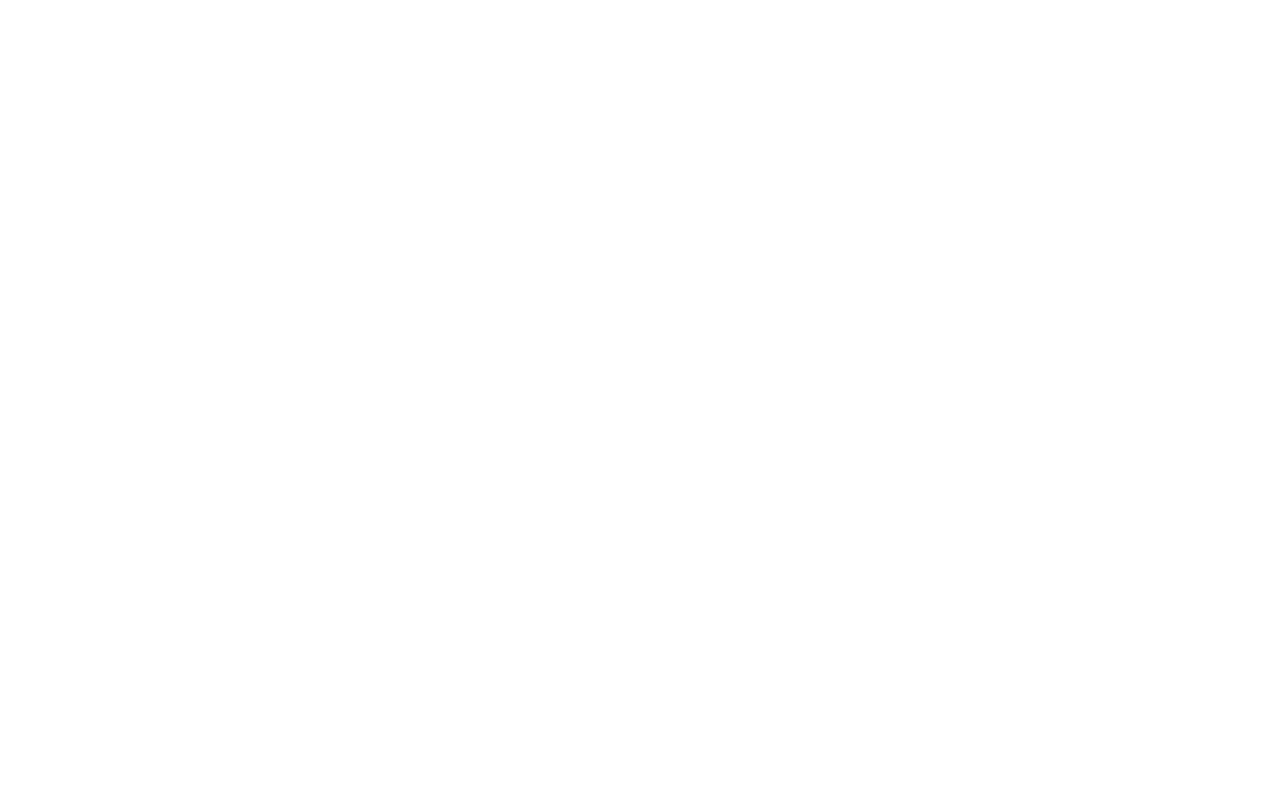
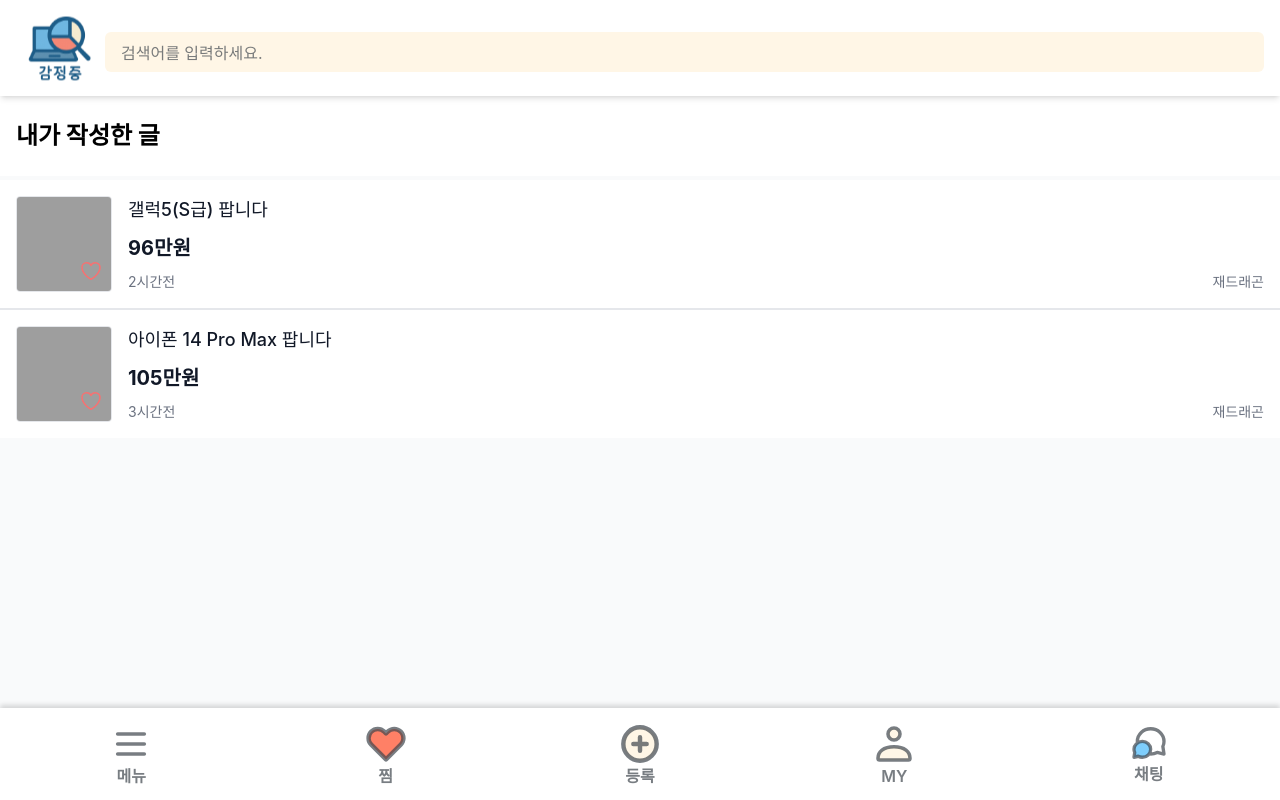
Before and after one commit to joowon-510/Project-Gamjeongjung, a React (Create React App) app in the folder jumkumjoong_frontend/: page /my-posts in a window 1280 px wide. Before the commit this address had no page. Built offline with nearby package versions, Linux system fonts and the light colour scheme; grey boxes are pictures that could not be loaded.

Commit message:
feat: 내가 쓴 글 목록 목업

```diff
--- a/jumkumjoong_frontend/src/App.tsx
+++ b/jumkumjoong_frontend/src/App.tsx
@@ -12,7 +12,7 @@
 import ReviewListPage from './pages/ReviewPage/ReviewListPage';
 import TransactionsPage from './pages/TransactionPage/TransactionPage';
 import FavoritePage from './pages/FavoritesPage/FavoritesPage';
-
+import MyPostsPage from './pages/userPage/myPostPage'
 function App() {
   return (
     <Router>
@@ -39,6 +39,8 @@
         <Route path="/reviews" element={<ReviewListPage />} />
         <Route path="/transactions" element={<TransactionsPage />} />
         <Route path="/favorites" element={<FavoritePage />} />
+        <Route path="/my-posts" element={<MyPostsPage />} />
+
 
 
       </Routes>
--- a/jumkumjoong_frontend/src/components/common/NavigationBar.tsx
+++ b/jumkumjoong_frontend/src/components/common/NavigationBar.tsx
@@ -38,10 +38,12 @@
         <p className="font-semibold text-first/70">메뉴</p>
       </div>
       {/* 찜 */}
-      <div className="w-full gap-2 justify-items-center pt-2">
-        <img src={heart} alt="heart" className="w-[40px]" />
+      <Link
+        to="/favorites"
+        className="w-full gap-2 justify-items-center pt-2"
+      >        <img src={heart} alt="heart" className="w-[40px]" />
         <p className="font-semibold text-first/70">찜</p>
-      </div>
+        </Link>
       {/* 등록 */}
       <Link
         to="/goods/register"
--- /dev/null
+++ b/jumkumjoong_frontend/src/pages/userPage/myPostPage.tsx
@@ -0,0 +1,87 @@
+// src/pages/MyPostsPage.tsx
+import React from 'react';
+import Header from '../../components/common/Header';
+import NavigationBar from '../../components/common/NavigationBar';
+import GoodsItem from '../../components/goods/GoodsItem';
+
+const MyPostsPage: React.FC = () => {
+  // 사용자 ID (하드코딩)
+  const myUserId = 1;
+
+  // 목업 데이터 - 실제 구현에서는 API 호출이나 상태 관리를 통해 가져와야 함
+  const allGoods = [
+    {
+      id: 101,
+      title: '갤럭5(S급) 팝니다',
+      price: '96만원',
+      time: '2시간전',
+      seller: '재드래곤',
+      imageUrl: '/path/to/galaxy5.jpg',
+      userId: 1 // 내가 작성한 글
+    },
+    {
+      id: 102,
+      title: '아이폰 14 Pro Max 팝니다',
+      price: '105만원',
+      time: '3시간전',
+      seller: '재드래곤',
+      imageUrl: '/path/to/iphone.jpg',
+      userId: 1 // 내가 작성한 글
+    },
+    {
+      id: 103,
+      title: '맥북pro 팔아용',
+      price: '96만원',
+      time: '16시간전',
+      seller: 'AI의신예훈',
+      imageUrl: '/path/to/macbook.jpg',
+      userId: 2 // 다른 사용자의 글
+    },
+  ];
+
+  // 내가 작성한 글만 필터링
+  const myPosts = allGoods.filter(item => item.userId === myUserId);
+
+  return (
+    <div className="bg-gray-50 min-h-screen pb-16">
+      {/* 헤더 */}
+      <Header />
+
+      {/* 내가 작성한 글 목록 제목 */}
+      <div className="px-4 py-6 bg-white">
+        <h1 className="text-2xl font-bold">내가 작성한 글</h1>
+      </div>
+
+      {/* 내가 작성한 글 목록 */}
+      {myPosts.length > 0 ? (
+        <ul className="mt-1 divide-y divide-gray-200">
+          {myPosts.map(item => (
+            <GoodsItem
+              key={item.id}
+              id={item.id}
+              title={item.title}
+              price={item.price}
+              time={item.time}
+              seller={item.seller}
+              imageUrl={item.imageUrl}
+            />
+          ))}
+        </ul>
+      ) : (
+        <div className="p-8 text-center text-gray-500">
+          작성한 글이 없습니다.
+        </div>
+      )}
+
+      {/* 여백 추가 */}
+      <div className="h-16"></div>
+
+      {/* NavigationBar 고정 위치로 배치 */}
+      <div className="fixed bottom-0 left-0 w-full">
+        <NavigationBar/>
+      </div>
+    </div>
+  );
+};
+
+export default MyPostsPage;
```
